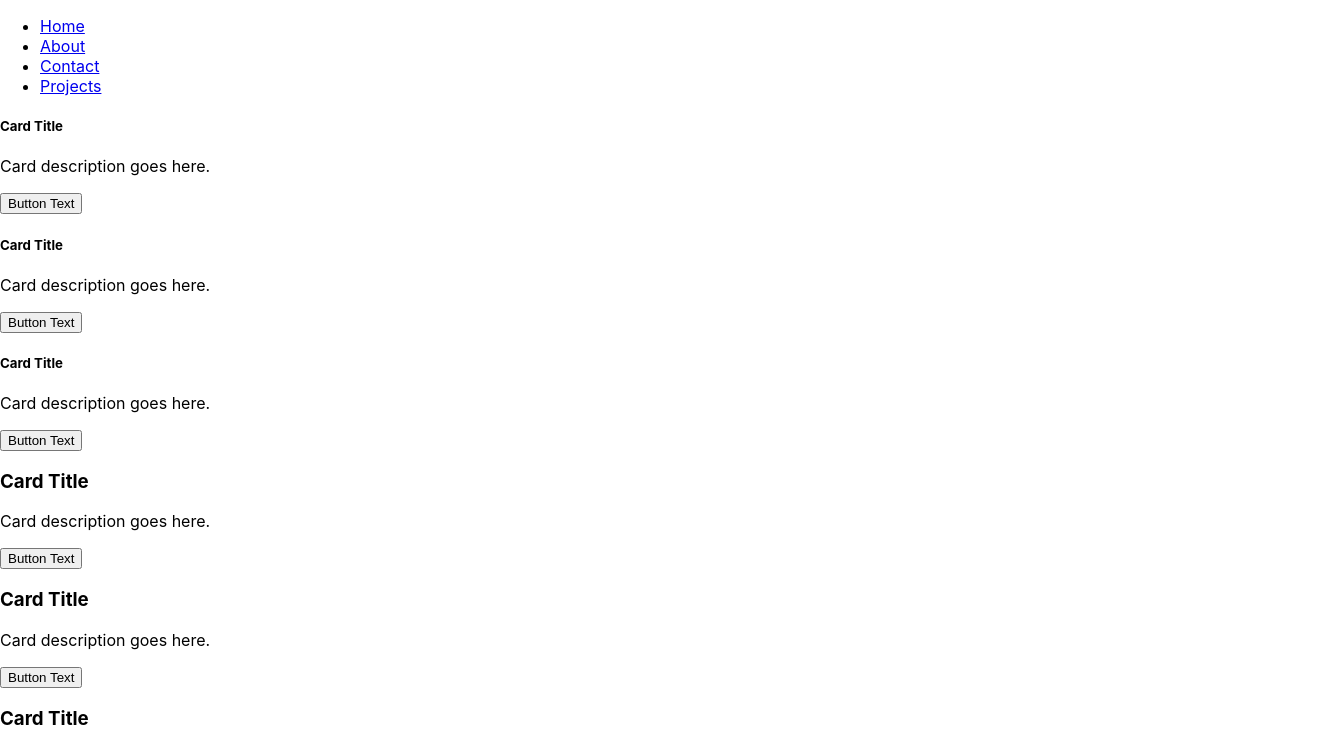
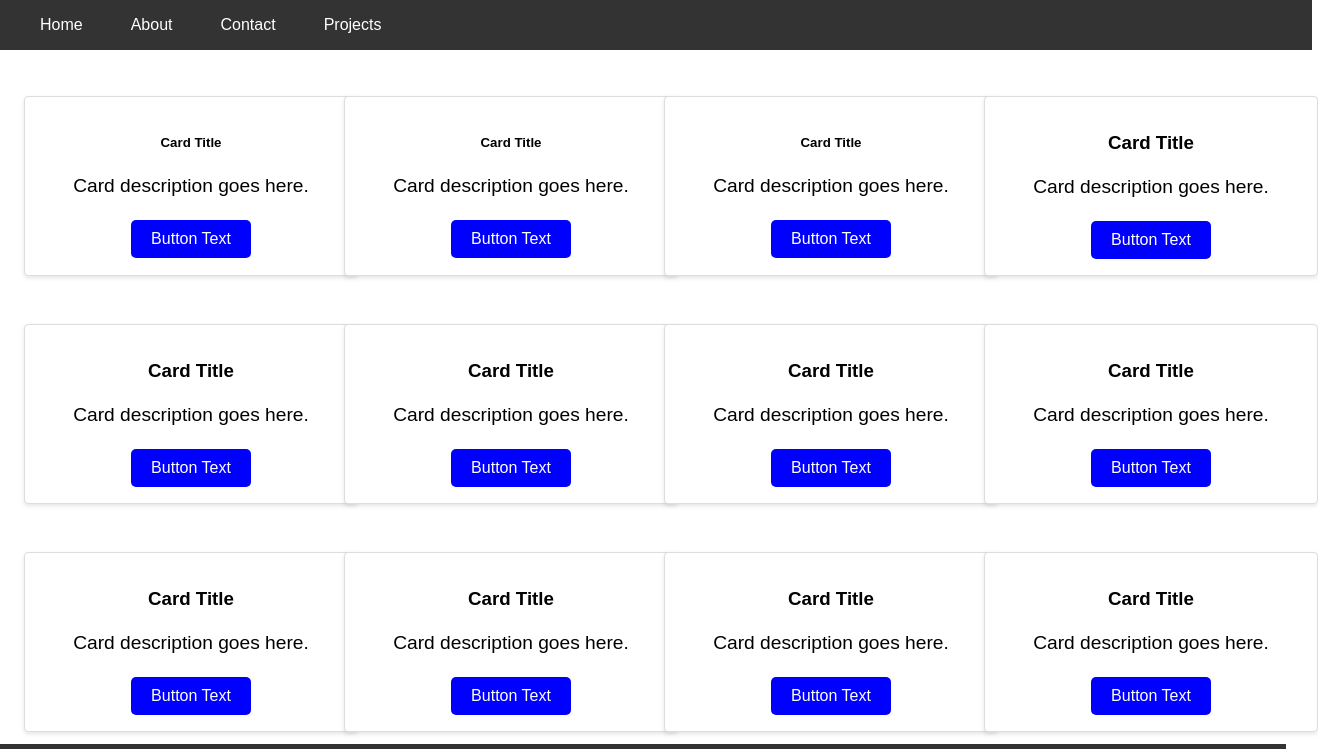
Before and after one commit to AjayS2023/portfolio-website, a React (Create React App) app in the folder my-app/: page /projects in a window 1280 px wide. Shown: the top 749 px of the page, 1318 px wide, since content can reach past the window. Built offline with nearby package versions, Linux system fonts and the light colour scheme; no server answers.

Commit message:
made several styling changes

```diff
--- a/my-app/src/index.css
+++ b/my-app/src/index.css
@@ -1,4 +1,4 @@
-body {
+/* body {
   margin: 0;
   font-family: -apple-system, BlinkMacSystemFont, 'Segoe UI', 'Roboto', 'Oxygen',
     'Ubuntu', 'Cantarell', 'Fira Sans', 'Droid Sans', 'Helvetica Neue',
@@ -11,10 +11,158 @@ code {
   font-family: source-code-pro, Menlo, Monaco, Consolas, 'Courier New',
     monospace;
 }
-
+*/
 .form{
   padding-left: 25%;
   padding-right: 25%;
   padding-top: 15%;
   padding-bottom: 15%;
 }
+
+
+* {
+  font-family: Arial, Helvetica, sans-serif;
+}
+
+nav {
+  position: fixed;
+  top: 0;
+  left: 0;
+  width: 100%;
+  background-color: #333;
+  color: #fff;
+  display: flex;
+  justify-content: space-between;
+  padding: 1rem;
+}
+
+ .navbar {
+  list-style: none;
+  margin: 0;
+  padding: 0;
+  display: flex;
+  align-items: center;
+  justify-content: center;
+}
+
+li {
+  margin: 0 1rem;
+}
+
+
+a {
+  color: #fff;
+  text-decoration: none;
+  padding: 0.5rem;
+  position: relative;
+  text-underline-offset: 5px;
+}
+
+nav a:hover,
+nav a.active {
+  text-decoration: underline;
+}
+
+.card {
+  background-color: #fff;
+  border: 1px solid #ddd;
+  border-radius: 4px;
+  box-shadow: 0 2px 4px rgba(0, 0, 0, 0.1);
+  padding: 1rem;
+  text-align: center;
+  width: 300px;
+  margin: 1rem;
+}
+
+
+.card h2 {
+  font-size: 1.5rem;
+  margin-bottom: 0.5rem;
+}
+
+.card p {
+  font-size: 1.2rem;
+  line-height: 1.5;
+}
+
+.card-container {
+  margin-top: 5rem;
+  display: grid;
+  grid-template-columns: repeat(auto-fit, minmax(300px, 1fr));
+  grid-gap: 1rem;
+}
+
+
+button {
+  background-color: blue;
+  color: white;
+  border: none;
+  padding: 10px 20px;
+  border-radius: 5px;
+  font-size: 16px;
+  cursor: pointer;
+}
+
+.footer-container {
+  position: fixed;
+  bottom: 0;
+  left: 0;
+  width: 100%;
+  background-color: #333;
+  color: #fff;
+  display: flex;
+  justify-content: space-between;
+  padding: 0.2rem;
+  margin-top: 1rem;
+}
+
+body{
+  padding-bottom: 50px;
+}
+
+.container a {
+  color: #333;
+  text-decoration: none;
+}
+
+.container a:hover {
+  color: #000;
+  text-decoration: underline;
+}
+
+.home-page{
+  padding-top: 5rem;
+}
+
+.about-container {
+  padding-top: 5rem;
+  display: flex;
+  justify-content: center;
+}
+
+.content {
+  width: 80%;
+  max-width: 800px;
+  text-align: left;
+}
+
+.header{
+  text-align: center;
+}
+
+/* professional image */
+img {
+  float: left;
+  height: 120px;
+  padding-right: 1rem;
+}
+
+.content > p , .content > ul{
+  font-size: larger;
+  line-height: 1.5;
+}
+
+/* main content section for each page */
+.main{
+  padding-top: 2rem;
+}
```
